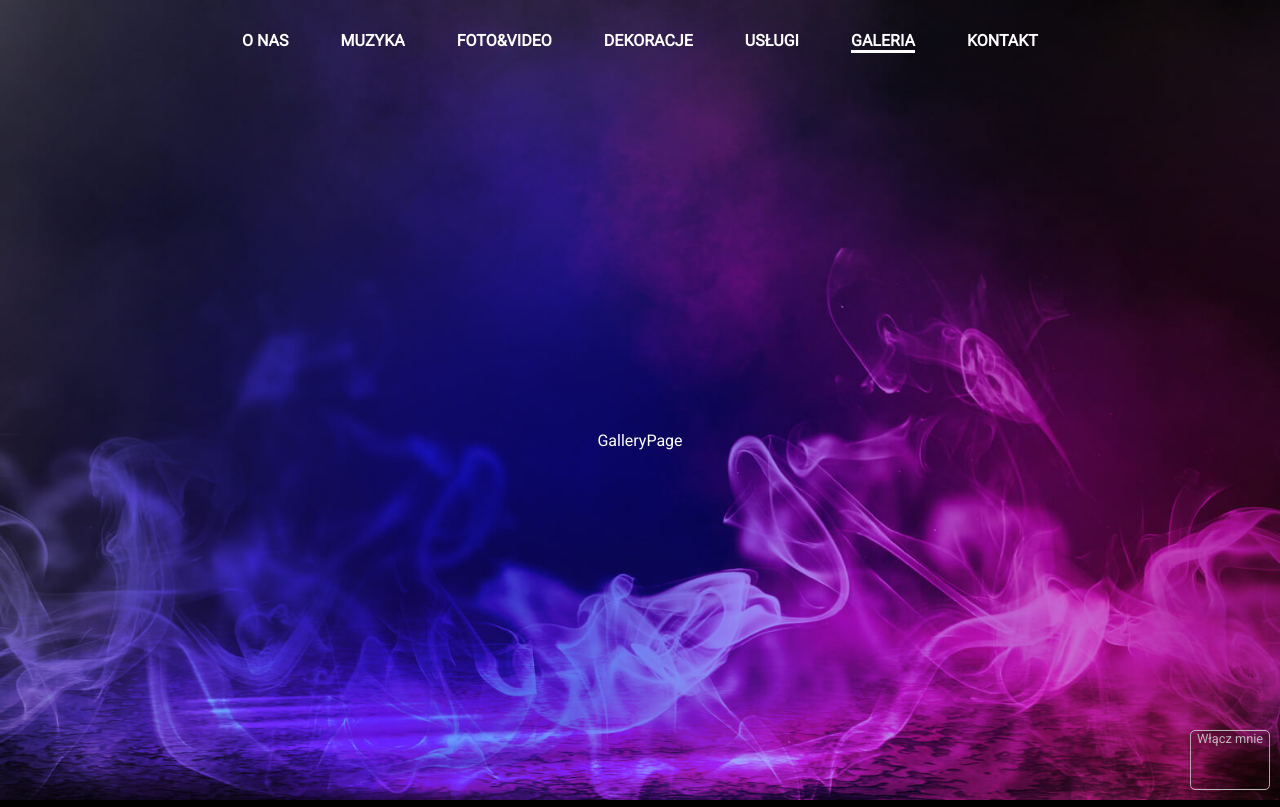
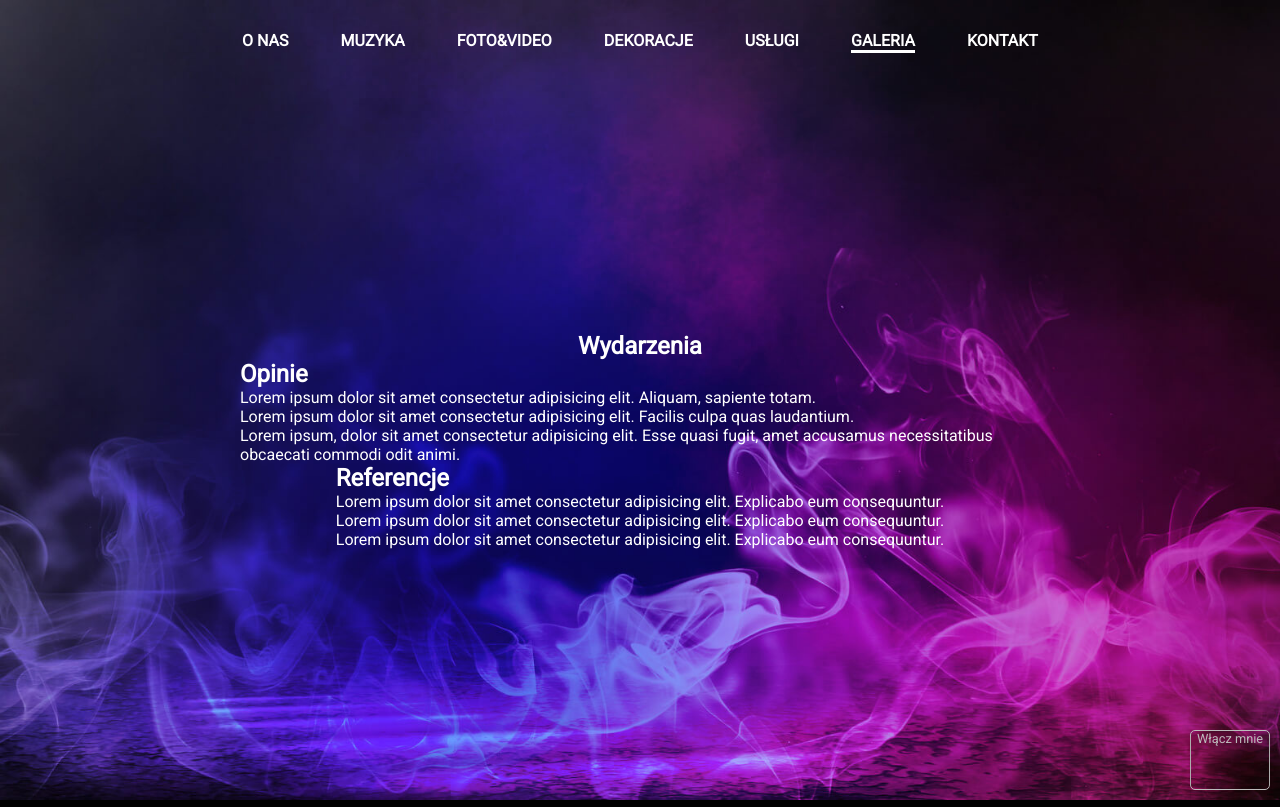
Before and after one commit to BartlomiejMogielnicki/rtnea-website-v1, a Gatsby site: page /galeria in a window 1280 px wide. Shown: the top 807 px of the page. Built offline with nearby package versions, Linux system fonts and the light colour scheme; Gatsby itself is replaced by a stand-in of ours; no server answers.

Commit message:
Add decorations nad gallery page content

```diff
--- a/src/pages/galeria.js
+++ b/src/pages/galeria.js
@@ -18,7 +18,51 @@ const GalleryPage = () => {
 
   return (
     <Layout>
-      <Hero backgroundImage={data.file.sharp.fluid}>GalleryPage</Hero>
+      <Hero backgroundImage={data.file.sharp.fluid}>
+        <div>
+          <h2>Wydarzenia</h2>
+          <ul>
+            <li></li>
+            <li></li>
+            <li></li>
+          </ul>
+        </div>
+        <div>
+          <h2>Opinie</h2>
+          <ul>
+            <li>
+              Lorem ipsum dolor sit amet consectetur adipisicing elit. Aliquam,
+              sapiente totam.
+            </li>
+            <li>
+              Lorem ipsum dolor sit amet consectetur adipisicing elit. Facilis
+              culpa quas laudantium.
+            </li>
+            <li>
+              Lorem ipsum, dolor sit amet consectetur adipisicing elit. Esse
+              quasi fugit, amet accusamus necessitatibus obcaecati commodi odit
+              animi.
+            </li>
+          </ul>
+        </div>
+        <div>
+          <h2>Referencje</h2>
+          <ul>
+            <li>
+              Lorem ipsum dolor sit amet consectetur adipisicing elit. Explicabo
+              eum consequuntur.
+            </li>
+            <li>
+              Lorem ipsum dolor sit amet consectetur adipisicing elit. Explicabo
+              eum consequuntur.
+            </li>
+            <li>
+              Lorem ipsum dolor sit amet consectetur adipisicing elit. Explicabo
+              eum consequuntur.
+            </li>
+          </ul>
+        </div>
+      </Hero>
     </Layout>
   );
 };
```
Also changed, not shown: src/pages/dekoracje.js (+18 -1 lines).
